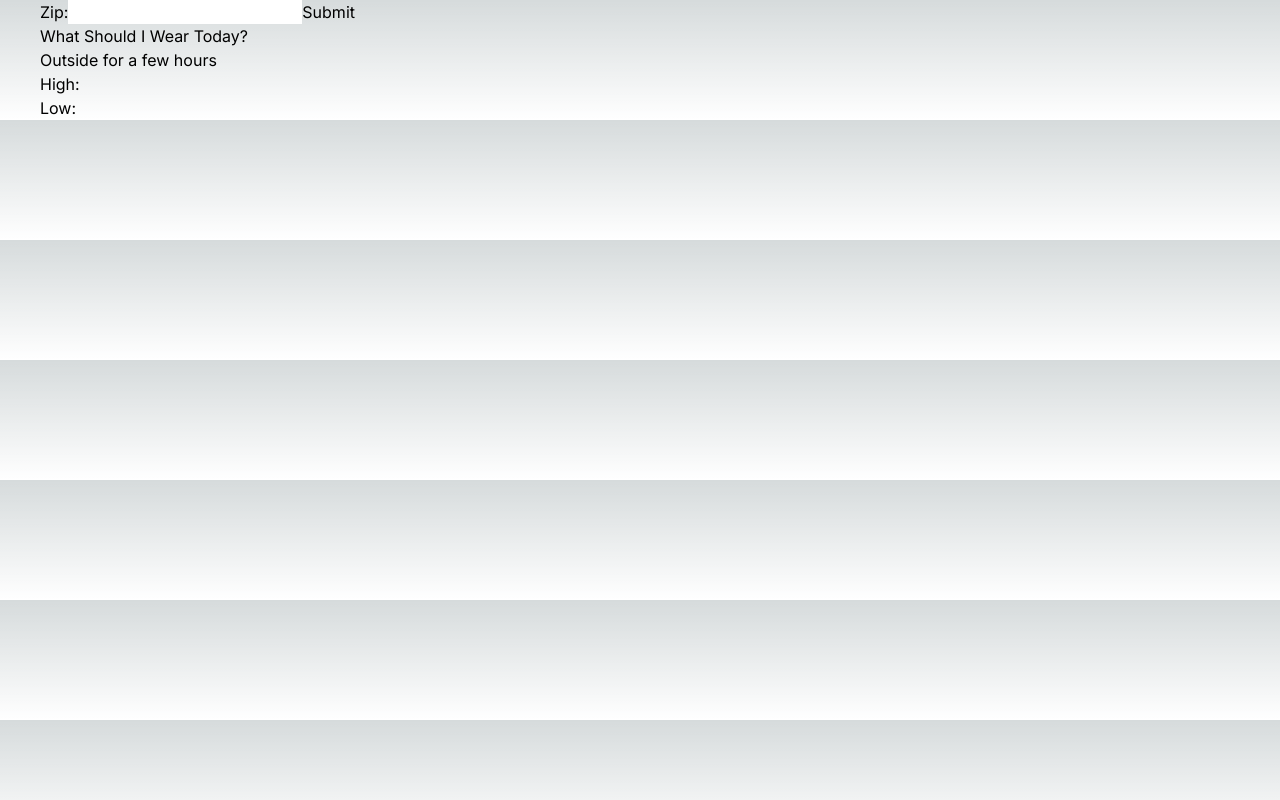
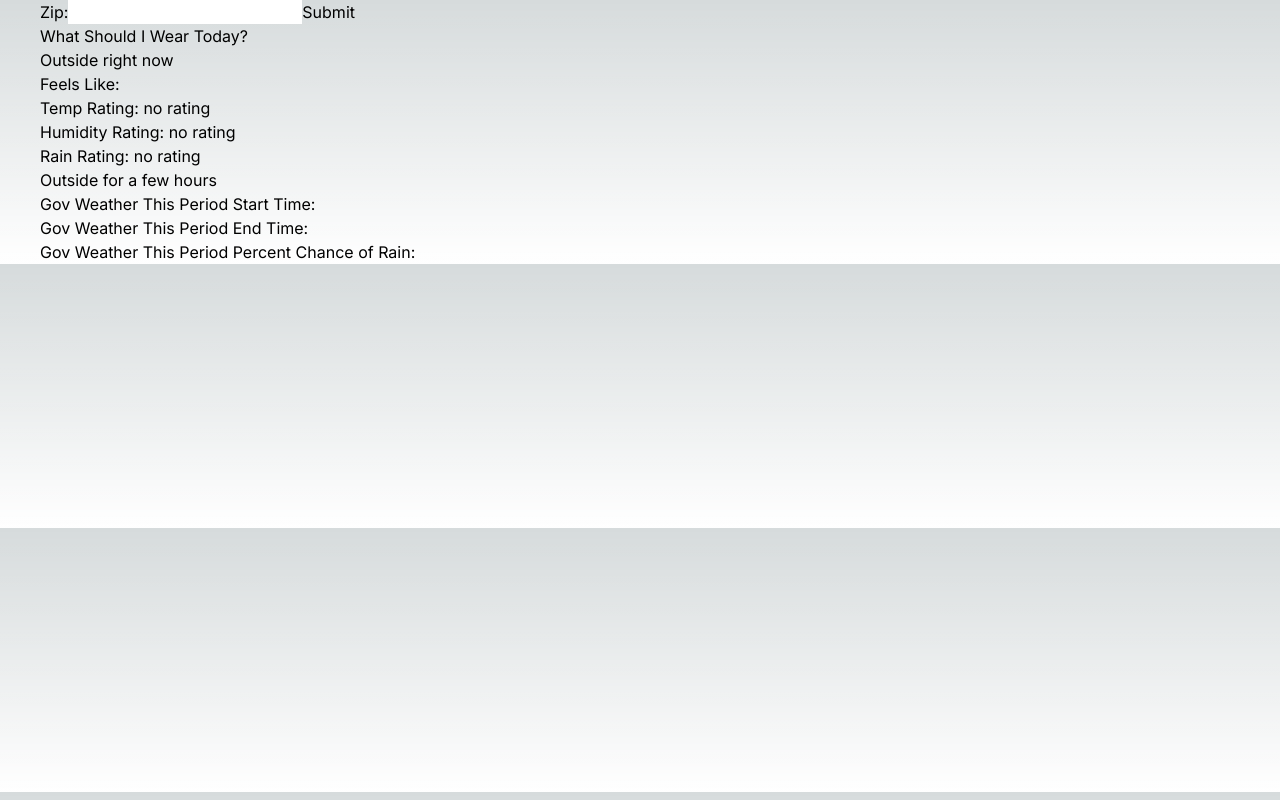
Before and after one commit to ryanndunn/what-should-i-wear, a Next.js app: page / in a window 1280 px wide. Built offline with nearby package versions, Linux system fonts and the light colour scheme; no server answers.

Commit message:
rain rating

```diff
--- a/app/page.tsx
+++ b/app/page.tsx
@@ -10,6 +10,48 @@ export default function Home() {
   const [govWeather, setGovWeather] = useState({});
   const [openWeatherCurrent, setOpenWeatherCurrent] = useState({});
   const [openWeather5Day, setOpenWeather5Day] = useState({});
+  const [tempRating, setTempRating] = useState(false);
+  const [humidityRating, setHumidityRating] = useState(false);
+  const [rainRating, setRainRating] = useState(false);
+
+  useEffect(() => {
+
+    //openWeather Rain Data
+    const openWeather = Object.keys(openWeatherCurrent).length === 0 ? false : openWeatherCurrent;
+    const govWeatherStart = Object.keys(govWeather).length === 0 ? false : govWeather.properties.periods[0].startTime;
+    const govWeatherEnd = Object.keys(govWeather).length === 0 ? false : govWeather.properties.periods[0].endTime;
+    const govWeatherPrecipitation = Object.keys(govWeather).length === 0 ? false : govWeather.properties.periods[0].probabilityOfPrecipitation.value;
+
+    if(govWeatherStart){
+
+      //gov rain rating
+      const govWeatherStartStamp = new Date(govWeatherStart).getTime();
+      const govWeatherEndStamp = new Date(govWeatherEnd).getTime();
+      const govWeatherPeriodHours = (govWeatherEndStamp - govWeatherStartStamp) / 1000 / 60 / 60;
+      const calcGovRainRating = (((govWeatherPrecipitation / govWeatherPeriodHours) + govWeatherPrecipitation) / 200) * 100;
+
+      let calcRainRating = calcGovRainRating;
+
+      //openweather rain rating
+      if(openWeather.rain !== undefined){
+        const rainMM = openWeather.rain['1h'];
+        const calcOpenRainRating = (rainMM > 10 ? 100 : openWeather.rain['1h'] * 3) + 70;
+        calcRainRating = govWeatherPeriodHours >= 3 ? (govWeatherPrecipitation + calcOpenRainRating) / 2 : (calcGovRainRating + govWeatherPrecipitation + calcOpenRainRating) / 3;
+        console.log(calcGovRainRating);
+        console.log(calcOpenRainRating);
+        console.log(govWeatherPrecipitation);
+        console.log(rainMM);
+        console.log(govWeatherPeriodHours);
+      }
+
+
+      setRainRating(calcRainRating);
+
+    }
+
+
+
+  },[govWeather,openWeatherCurrent]);
 
   const handleSubmit = (e: SyntheticEvent) => {
     e.preventDefault();
@@ -65,6 +107,19 @@ export default function Home() {
           if (response.ok) {
             const responseBody = await response.json();
             setOpenWeatherCurrent(responseBody);
+
+            //temp rating
+            const temp = responseBody.main.feels_like;
+            const tempLow = 32;
+            const tempHigh = 100;
+            const newTempRating = (temp - tempLow)/(tempHigh - tempLow);
+            setTempRating(newTempRating);
+
+            //humidity rating
+            const humidity = responseBody.main.humidity;
+            setHumidityRating(humidity);
+
+
             return responseBody;
           }
         }
@@ -91,10 +146,10 @@ export default function Home() {
     fetchWeatherData();
   };
 
-  console.log(zipData);
-  console.log(govWeather);
-  console.log(openWeatherCurrent);
-  console.log(openWeather5Day);
+  //console.log(zipData);
+  //console.log(govWeather);
+  //console.log(openWeatherCurrent);
+  //console.log(openWeather5Day);
 
   return (
     <main className="font-poppins mx-10">
@@ -108,9 +163,19 @@ export default function Home() {
       </form>
 
       <p>What Should I Wear Today?</p>
+
+      <p>Outside right now</p>
+
+      <h3>Feels Like: { Object.keys(openWeatherCurrent).length === 0 ? '' : openWeatherCurrent.main.feels_like }</h3>
+      <h3>Temp Rating: { tempRating === false ? 'no rating' : tempRating }</h3>
+      <h3>Humidity Rating: { humidityRating === false ? 'no rating' : humidityRating }</h3>
+      <h3>Rain Rating: { rainRating === false ? 'no rating' : rainRating }</h3>
+
       <p>Outside for a few hours</p>
-      <h3>High: { Object.keys(openWeatherCurrent).length === 0 ? '' : openWeatherCurrent.main.temp_max }</h3>
-      <h3>Low: { Object.keys(openWeatherCurrent).length === 0 ? '' : openWeatherCurrent.main.temp_min }</h3>
+
+      <h3>Gov Weather This Period Start Time: { Object.keys(govWeather).length === 0 ? '' : govWeather.properties.periods[0].startTime }</h3>
+      <h3>Gov Weather This Period End Time: { Object.keys(govWeather).length === 0 ? '' : govWeather.properties.periods[0].endTime }</h3>
+      <h3>Gov Weather This Period Percent Chance of Rain: { Object.keys(govWeather).length === 0 ? '' : govWeather.properties.periods[0].probabilityOfPrecipitation.value }</h3>
 
     </main>
   );
```
